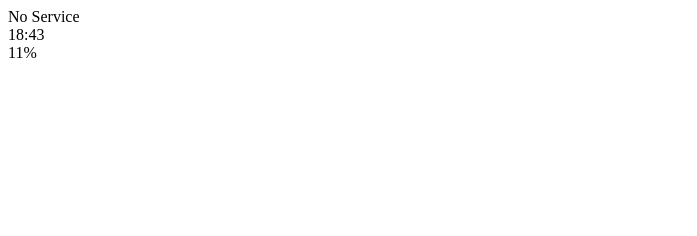
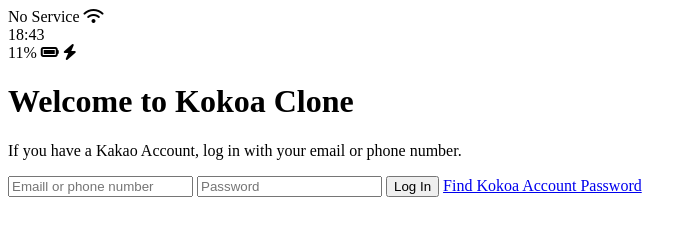
Before and after one commit to leeact123/kokoa-clone-2022, a plain HTML site: page index.html in a window 1280 px wide. Shown: the whole page, without its empty margins (0-697 px from the left). Drawn offline with Linux system fonts and the light colour scheme.

Commit message:
Update index.html

```diff
--- a/index.html
+++ b/index.html
@@ -1,21 +1,45 @@
 <!DOCTYPE html>
 <html lang="en">
+
 <head>
     <meta charset="UTF-8">
     <meta name="viewport" content="width=device-width, initial-scale=1.0">
-    <title>Welcome to Kokoa Talk</title>
+    <title>Welcome to Kokoa Clone</title>
 </head>
+
 <body>
     <div class="status-bar">
-        <div class="statuus-bar__column"></div>
+        <div class="statuus-bar__column">
             <span>No Service</span>
-            <!-- To Do: Wifi Icon -->
-        <div class="statuus-bar__column"></div>
+            <i class="fas fa-wifi"></i>
+        </div>
+        <div class="statuus-bar__column">
             <span>18:43</span>
-        <div class="statuus-bar__column"></div>
+        </div>
+        <div class="statuus-bar__column">
             <span>11%</span>
-            <!-- Battery ICon -->
-            <!-- Lightning Icon -->
+            <i class="fas fa-battery-full"></i>
+            <i class="fas fa-bolt"></i>
+        </div>
     </div>
+
+    <header class="welcome-header">
+        <h1 class="welcome-header__title">Welcome to Kokoa Clone</h1>
+        <p class="welcome-header__text">If you have a Kakao Account, log in with your email or phone number.
+
+        </p>
+    </header>
+
+   <form id="login-form">
+    <input type="text" placeholder="Emaill or phone number" />
+    <input type="password" placeholder="Password" />
+    <input type="submit" value="Log In" />
+    <a href="#">Find Kokoa Account Password</a>
+   </form>
+
+
+
+    <script src="https://kit.fontawesome.com/6478f529f2.js" crossorigin="anonymous"></script>
 </body>
+
 </html>
```
